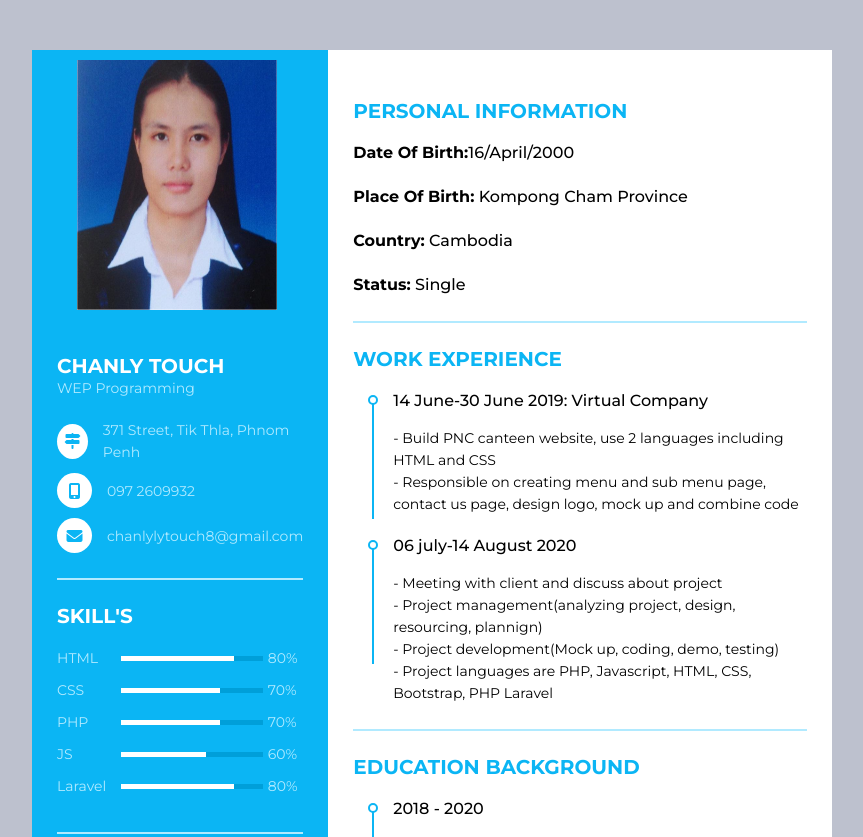
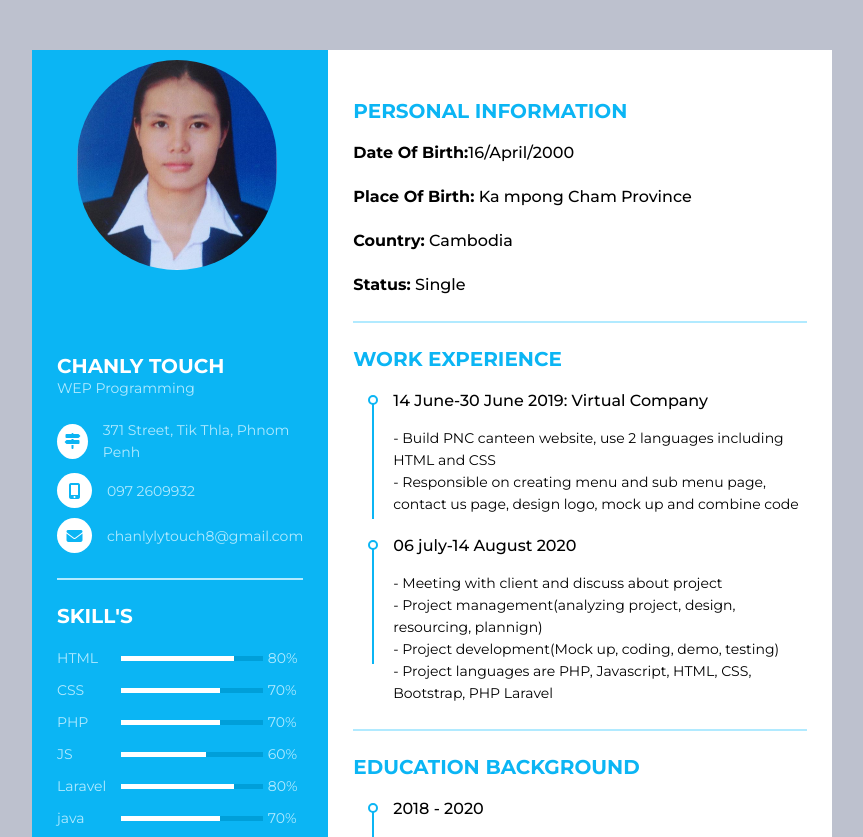
Before and after one commit to chanlylytouch/HTML-CSS_CV_Project, a plain HTML site: page index.html in a window 1280 px wide. Shown: the top 837 px of the page, without its empty margins (208-1071 px from the left). Drawn offline with Linux system fonts and the light colour scheme.

Commit message:
change font pic and add more hard skill

```diff
--- a/index.html
+++ b/index.html
@@ -3,9 +3,7 @@
 <head>
 	<meta charset="UTF-8">
   <title>Chanlytouch/Resume</title>
-  <link rel = "icon" href =
-"https://cdn2.iconfinder.com/data/icons/office-38/24/office-03-256.png"
-        type = "image/x-icon">
+  <link rel = "icon" href ="https://cdn2.iconfinder.com/data/icons/office-38/24/office-03-256.png" type = "image/x-icon">
 	<link rel="stylesheet" href="styles.css">
 	<script src="https://kit.fontawesome.com/b99e675b6e.js"></script>
 </head>
@@ -14,7 +12,7 @@
 <div class="resume">
    <div class="resume_left">
      <div class="resume_profile">
-       <img src="photos.png" alt="profile_pic" style="width: 200px; height: 250px; margin: 10px 45px 15px;">
+       <img src="photos.png" alt="profile_pic" style="width: 200px; height: 210px; margin: 10px 45px 15px; border-radius: 300px;">
      </div>
      <div class="resume_content">
        <div class="resume_item resume_info">
@@ -99,6 +97,15 @@
              </div>
              <div class="skill_per">80%</div>
            </li>
+           <li>
+             <div class="skill_name">
+               java
+             </div>
+             <div class="skill_progress">
+               <span style="width: 70%;"></span>
+             </div>
+             <div class="skill_per">70%</div>
+           </li>
          </ul>
        </div>
        <div class="resume_item resume_social">
@@ -152,7 +159,7 @@
            <p class="bold">Personal Information</p>
          </div>
         <p class="semi-bold"><b>Date Of Birth:</b>16/April/2000</p><br>
-        <p class="semi-bold"><b>Place Of Birth:</b> Kompong Cham Province</p><br>
+        <p class="semi-bold"><b>Place Of Birth:</b> Ka  mpong Cham Province</p><br>
         <p class="semi-bold"><b>Country:</b> Cambodia</p><br>
         <p class="semi-bold"><b>Status:</b> Single</p>
     </div>
```
